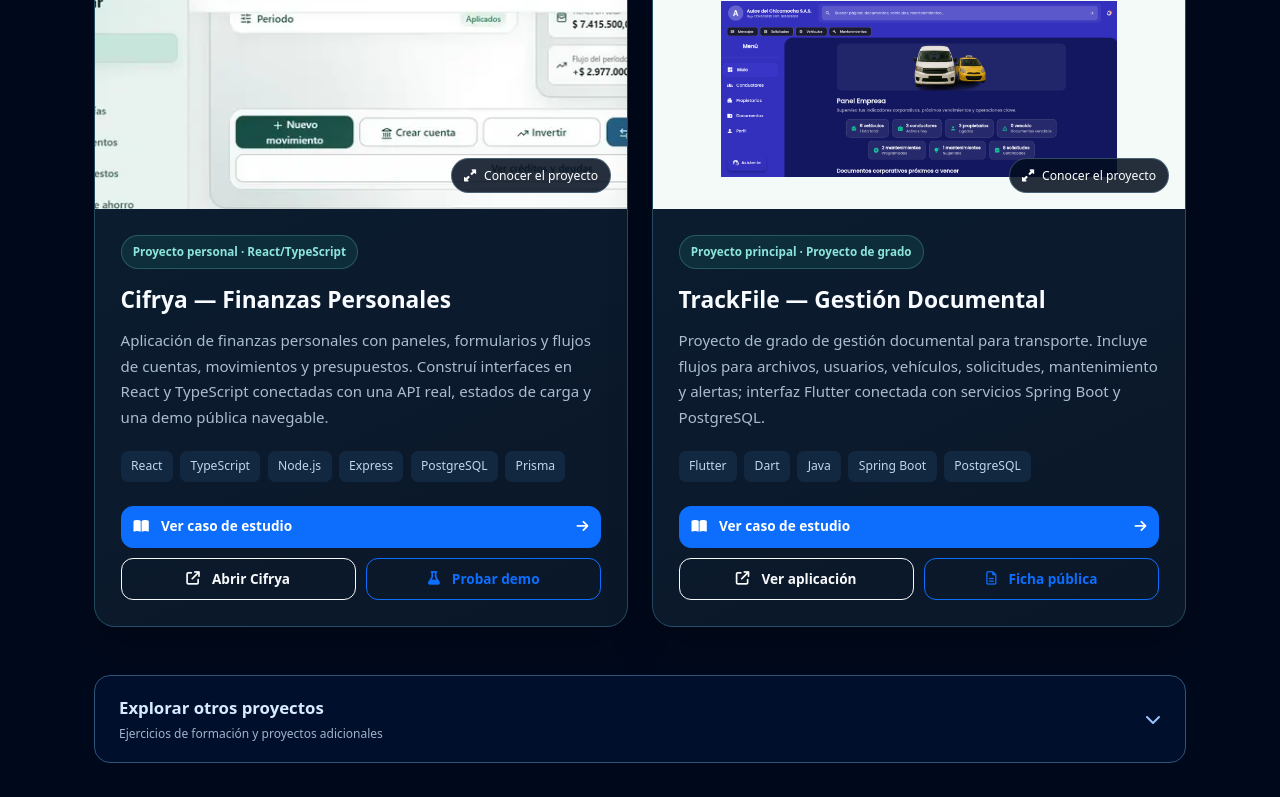
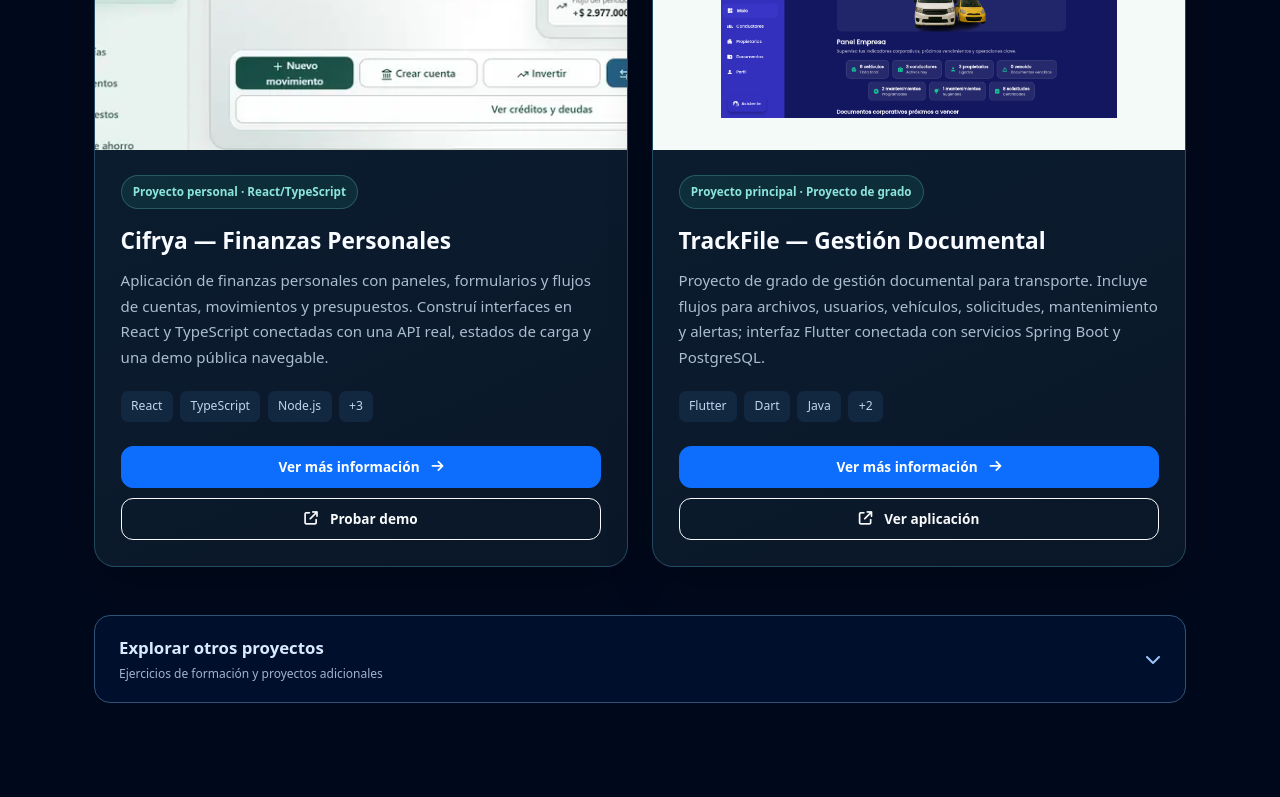
Before and after one commit to MelgarejoMaycol/Portafolio, a React (Vite) app: page / in a window 1280 px wide. Shown: the part 2635-3432 px from the top of the page. Built offline with nearby package versions, Linux system fonts and the light colour scheme.

Commit message:
refactor: condense project cards and keep details in dialogs

```diff
--- a/src/components/Proyectos.jsx
+++ b/src/components/Proyectos.jsx
@@ -25,9 +25,7 @@ export default function Proyectos() {
           <div className="text-center mb-4 mb-md-5">
             <h2 className="section-title text-white mb-3">Proyectos</h2>
             <p className="text-white-50 proyectos-intro">
-              Dos proyectos con enfoques distintos, donde muestro interfaces,
-              integración con APIs y decisiones de diseño y desarrollo.
-              Selecciona una tarjeta para conocer su caso de estudio.
+              Una selección de proyectos reales. Explora cada caso para conocer los detalles.
             </p>
           </div>
 
@@ -44,39 +42,24 @@ export default function Proyectos() {
                   />
                   <div className={'project-card-media' + (proyecto.imagenContain ? ' project-card-media-contain' : '')}>
                     <img src={proyecto.imagen} alt={'Vista previa de ' + proyecto.titulo} loading="lazy" />
-                    <span className="project-card-view-hint" aria-hidden="true">
-                      <i className="fa-solid fa-up-right-and-down-left-from-center me-2"></i>
-                      Conocer el proyecto
-                    </span>
                   </div>
                   <div className="project-card-content">
                     <span className="project-card-badge">{proyecto.etiqueta}</span>
                     <h3>{proyecto.titulo}</h3>
                     <p className="project-card-description">{proyecto.descripcion}</p>
-                    <div className="project-stack" aria-label={'Tecnologías de ' + proyecto.titulo}>
-                      {proyecto.stack.map((tecnologia) => <span key={tecnologia}>{tecnologia}</span>)}
+                    <div className="project-stack" aria-label={'Tecnologías destacadas de ' + proyecto.titulo}>
+                      {proyecto.stack.slice(0, 3).map((tecnologia) => <span key={tecnologia}>{tecnologia}</span>)}
+                      {proyecto.stack.length > 3 && <span className="project-stack-more">+{proyecto.stack.length - 3}</span>}
                     </div>
                     <div className="project-card-actions">
                       <button type="button" onClick={() => setProyectoActivo(proyecto.id)} className="btn btn-primary project-case-cta">
-                        <i className="fa-solid fa-book-open me-2" aria-hidden="true"></i>
-                        Ver caso de estudio
-                        <i className="fa-solid fa-arrow-right ms-auto" aria-hidden="true"></i>
+                        Ver más información
+                        <i className="fa-solid fa-arrow-right ms-2" aria-hidden="true"></i>
                       </button>
-                      <div className="project-external-actions">
-                        <a href={proyecto.linkPagina} target="_blank" rel="noopener noreferrer" className="btn btn-outline-light">
-                          <i className="fa-solid fa-arrow-up-right-from-square me-2" aria-hidden="true"></i>
-                          {proyecto.id === 'cifrya' ? 'Abrir Cifrya' : 'Ver aplicación'}
-                        </a>
-                        {proyecto.linkDemo ? (
-                          <a href={proyecto.linkDemo} target="_blank" rel="noopener noreferrer" className="btn btn-outline-primary">
-                            <i className="fa-solid fa-flask me-2" aria-hidden="true"></i>Probar demo
-                          </a>
-                        ) : (
-                          <a href={proyecto.linkDetalles} target="_blank" rel="noopener noreferrer" className="btn btn-outline-primary">
-                            <i className="fa-regular fa-file-lines me-2" aria-hidden="true"></i>Ficha pública
-                          </a>
-                        )}
-                      </div>
+                      <a href={proyecto.linkDemo || proyecto.linkPagina} target="_blank" rel="noopener noreferrer" className="btn btn-outline-light project-external-link">
+                        <i className="fa-solid fa-arrow-up-right-from-square me-2" aria-hidden="true"></i>
+                        {proyecto.linkDemo ? 'Probar demo' : 'Ver aplicación'}
+                      </a>
                     </div>
                   </div>
                 </article>
```
